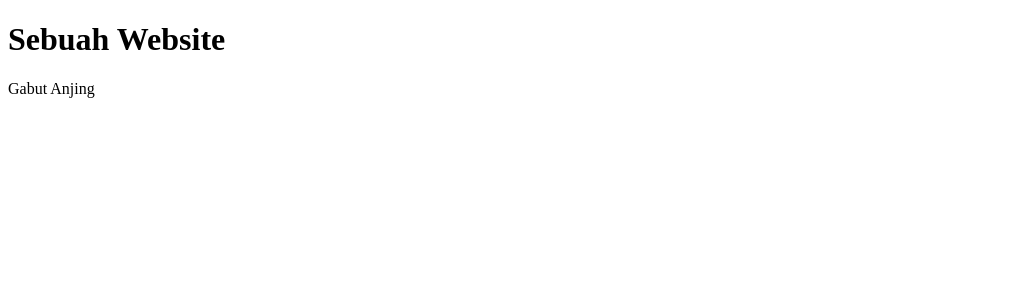
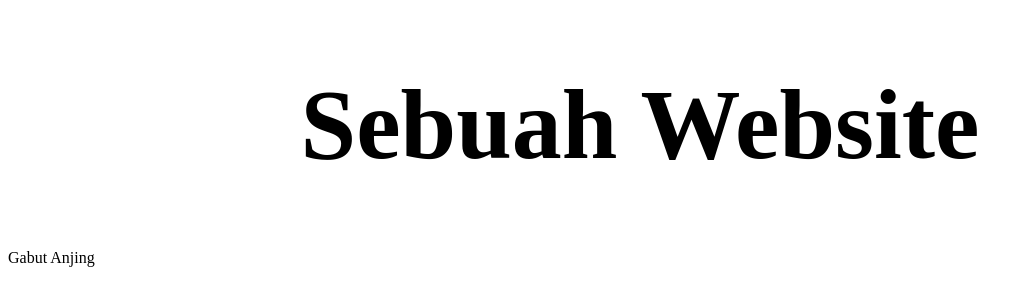
Before and after one commit to UdinPetarunx/UdinPetarunx, a plain HTML site: page index.html in a window 1280 px wide. Shown: the whole page, without its empty margins (0-1032 px from the left). Drawn offline with Linux system fonts and the light colour scheme.

Commit message:
Update index.html

```diff
--- a/index.html
+++ b/index.html
@@ -1,7 +1,7 @@
 <!DOCTYPE html>
 <html lang="en">
     <body>
-        <h1>Sebuah Website</h1>
+        <h1 style="text-align:center; font-size:100px">Sebuah Website</h1>
         <p>Gabut Anjing</p>
     </body>
 </html>
```
